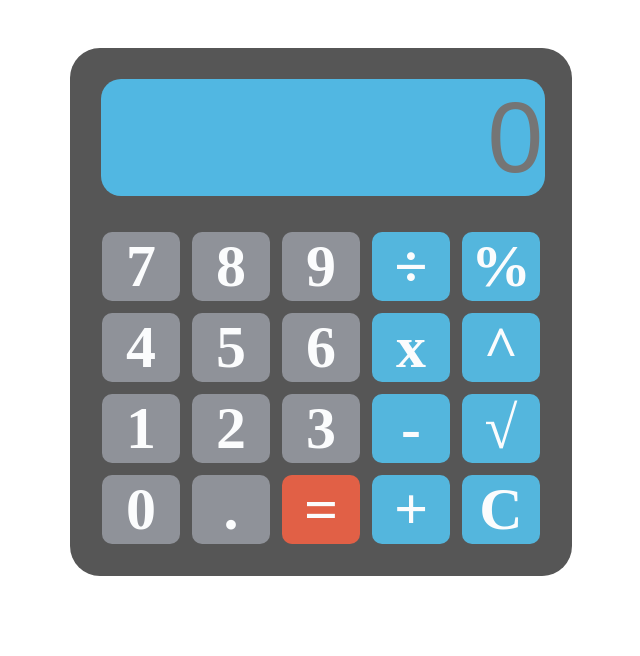
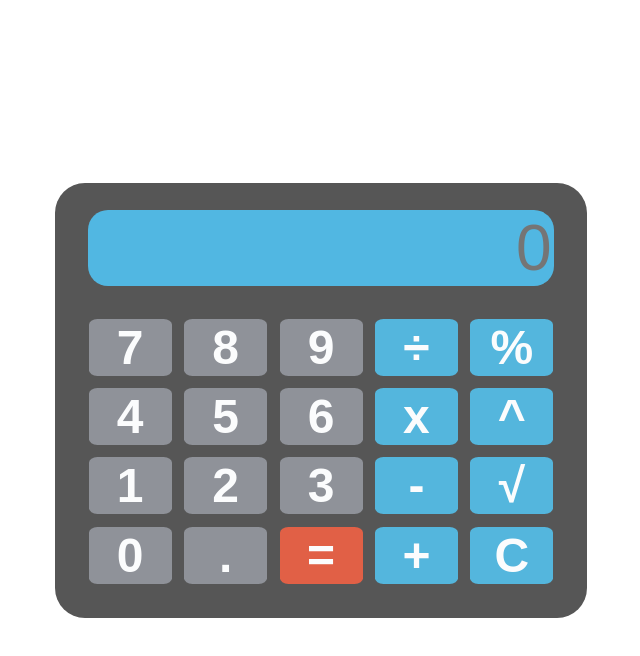
Before and after one commit to Kirko-03/calculator, a plain HTML site: page index.html in a window 1280 px wide. Shown: the whole page, without its empty margins (219-859 px from the left). Drawn offline with Linux system fonts and the light colour scheme.

Commit message:
fix layout

```diff
--- a/index.css
+++ b/index.css
@@ -1,18 +1,22 @@
+html,
 body {
-
+    height: 100%;
+    padding: 0;
+    margin: 0;
+}
+body {
     display: flex;
     justify-content: center;
     align-items: center;
-
 }
 ul li{
  list-style: none;
 }
 .calculator {
     background: #565656;
-    width: 500px;
+    width: 530px;
+    height: 100%;
     padding: 1px;
-    margin: 40px;
     border-radius: 30px;
 }
 
@@ -22,17 +26,18 @@
     width: 200px;
     height: 400px;
     overflow: auto;
-    font-size: 20px;
+    font-size: 1.0em;
 }
 
 input[type='text'] {
     background: #51b7e2;
     border: none;
-    width: 100%;
+
+    width: 87%;
     text-align: right;
     border-radius: 20px;
-    height: 20%;
-    font-size: 100px;
+
+    font-size: 4rem;
     color: #fcfafb;
 }
 
@@ -40,16 +45,22 @@
     cursor: pointer;
     text-align: center;
     background: #8f9299;
+    border: none;
     color: #fbfcfd;
-    border-radius: 10px;
+    border-radius: 10%;
     width: 20%;
-    margin: 6px;
+    margin: 1.3%;
     font-weight: bold;
-    font-size: 60px;
+    font-size: 3rem;
 }
 
 .panel {
-    margin: 30px;
+    display: flex;
+    justify-content: center;
+    width: 100%;
+    margin-top: 5%;
+    margin-bottom: 5%;
+    align-items: center;
 }
 
 
@@ -57,7 +68,7 @@
     display: flex;
     flex-direction: column;
     align-items: center;
-    margin-bottom: 25px;
+    margin-bottom: 5%
 }
 
 
@@ -79,20 +90,10 @@
     .calculator {
         width: 320px;
     }
-
     body {
-
         flex-direction: column;
     }
-
-    input[type='text'] {
-        font-size: 40px;
-        border-radius: 10px;
+    .btn {
+        font-size: 2rem;
     }
-
-    .btn {
-        font-size: 30px;
-    }
-
-
 }
--- a/index.html
+++ b/index.html
@@ -1,58 +1,51 @@
+
+
 <!doctype html>
 <html lang="en">
 <head>
     <meta charset="UTF-8">
     <meta name="viewport"
           content="width=device-width, user-scalable=no, initial-scale=1.0, maximum-scale=1.0, minimum-scale=1.0">
-    <meta http-equiv="X-UA-Compatible" content="ie=edge">
     <link rel="stylesheet" href="index.css">
     <title>Document</title>
 </head>
 <body>
 <div>
     <div class="calculator">
-
-        <form name="form">
             <div class="panel">
-                <input type="text" disabled placeholder="0" class="panelResult"/>
+                <input type="text" disabled placeholder="0" class="panelResult">
             </div>
             <div class="buttons">
                 <div class="row">
-                    <div class="btn">7</div>
-                    <div class="btn">8</div>
-                    <div class="btn">9</div>
-                    <div class="btn act">÷</div>
-                    <div class="btn act">%</div>
+                    <button class="btn">7</button>
+                    <button class="btn">8</button>
+                    <button class="btn">9</button>
+                    <button class="btn act">÷</button>
+                    <button class="btn act">%</button>
                 </div>
-
                 <div class="row">
-                    <div class="btn">4</div>
-                    <div class="btn">5</div>
-                    <div class="btn">6</div>
-                    <div class="btn act">x</div>
-                    <div class="btn act">^</div>
+                    <button class="btn">4</button>
+                    <button class="btn">5</button>
+                    <button class="btn">6</button>
+                    <button class="btn act">x</button>
+                    <button class="btn act">^</button>
                 </div>
-
                 <div class="row">
-                    <div class="btn">1</div>
-                    <div class="btn">2</div>
-                    <div class="btn">3</div>
-                    <div class="btn act">-</div>
-                    <div class="btn act">√</div>
+                    <button class="btn">1</button>
+                    <button class="btn">2</button>
+                    <button class="btn">3</button>
+                    <button class="btn act">-</button>
+                    <button class="btn act">√</button>
                 </div>
-
                 <div class="row">
-                    <div class="btn">0</div>
-                    <div class="btn">.</div>
-                    <div class="btn red">=</div>
-                    <div class="btn act">+</div>
-                    <div class="btn clear act">C</div>
+                    <button class="btn">0</button>
+                    <button class="btn">.</button>
+                    <button class="btn red">=</button>
+                    <button class="btn act">+</button>
+                    <button class="btn clear act">C</button>
                 </div>
             </div>
-        </form>
-
     </div>
-
 </div>
 <div class="list">
     <ul id="resultId" class="ul"></ul>
```
